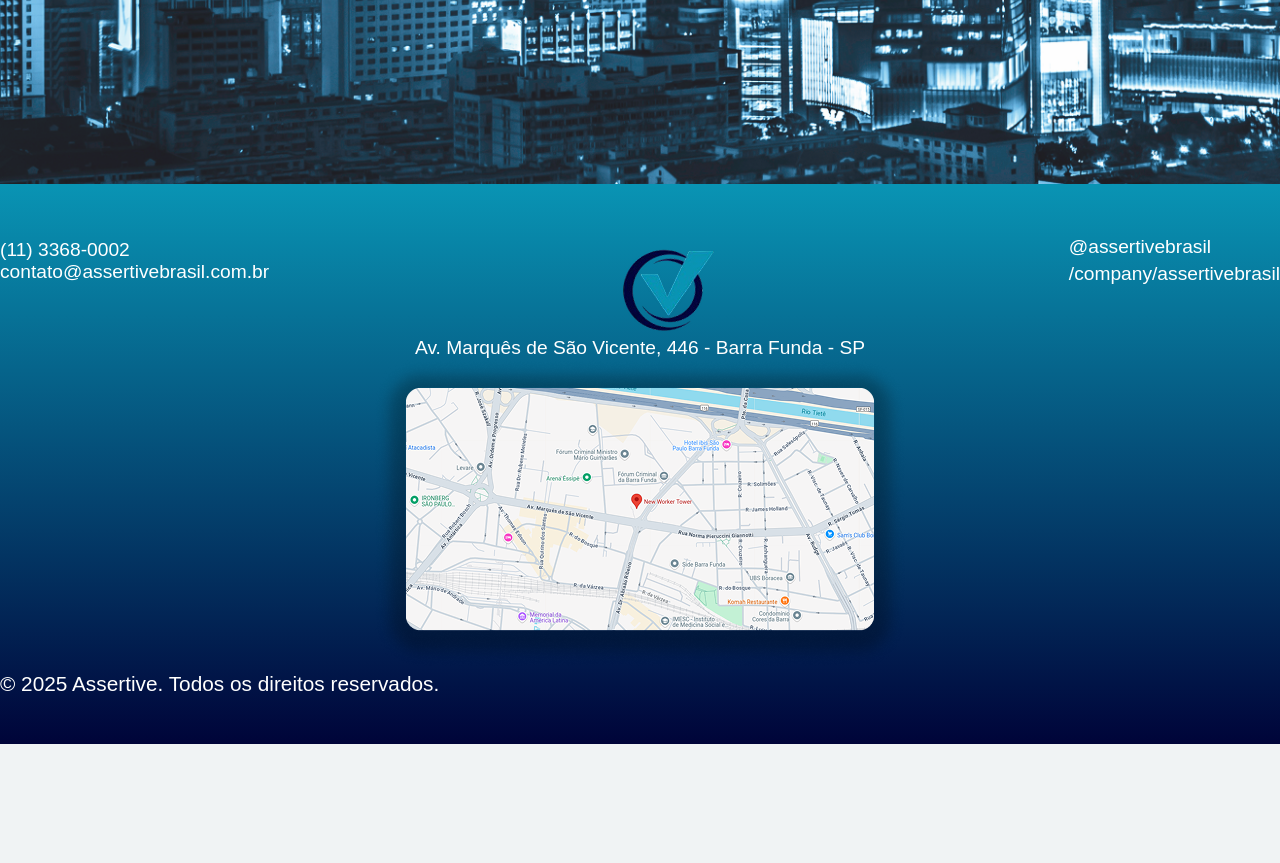
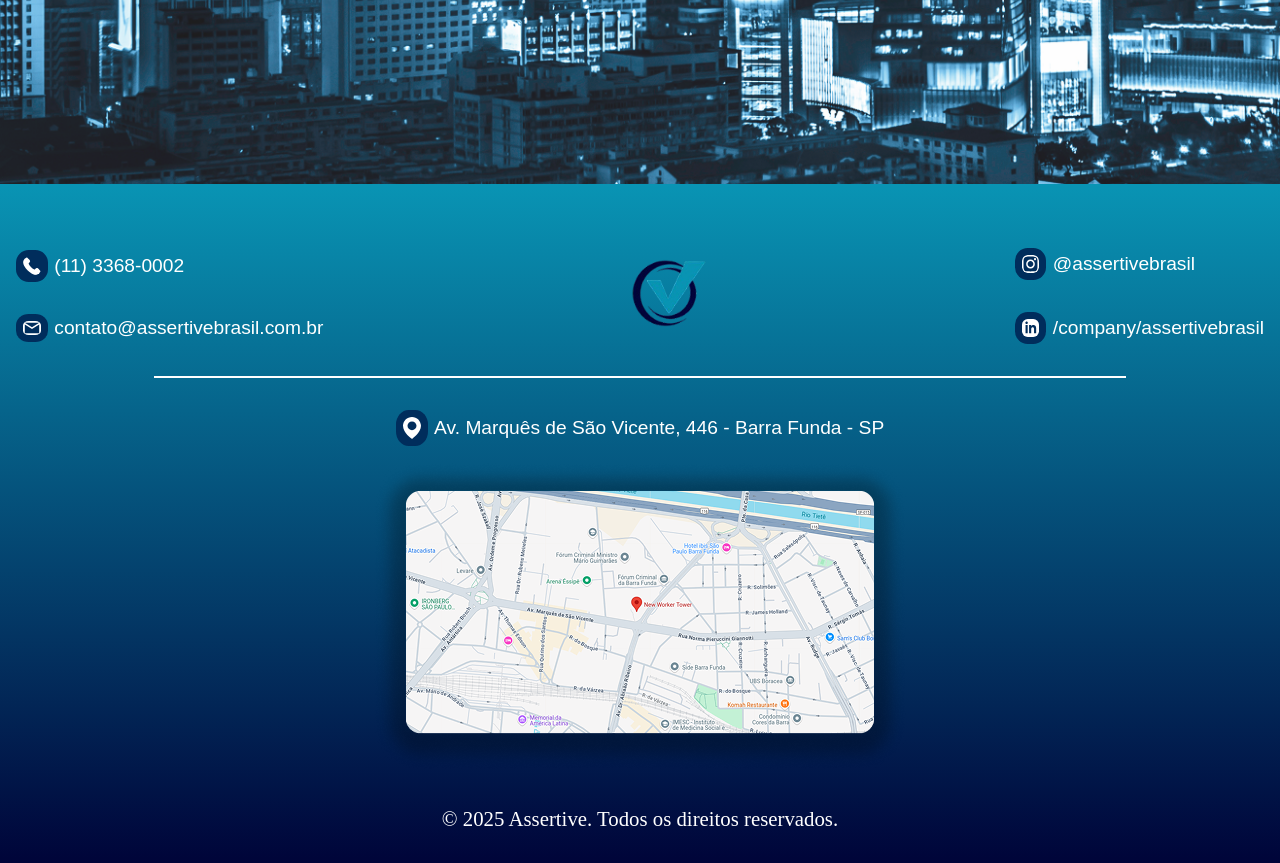
Before and after one commit to Beets-Jr/Assertive, a PHP site: page /HTML/SobreNos.html in a window 1280 px wide. Shown: the part 680-1543 px from the top of the page. Before the commit the page ends 1424 px from the top, so only its background shows below. Run offline with PHP 8.4, Linux system fonts and the light colour scheme.

Commit message:
footer estilizada e bem estruturada

```diff
--- a/CSS/sobreNos.css
+++ b/CSS/sobreNos.css
@@ -180,46 +180,75 @@
 }
 
 footer {
-    height: 70vh;
     display: flex;
     flex-direction: column;
-    background: #0994B4;
     background: linear-gradient(180deg, rgba(9, 148, 180, 1) 0%, rgba(0, 4, 57, 1) 100%);
+    padding: 2rem;
 }
 
 .footer-content {
     color: white;
     font-family: var(--fonte-assertive);
     font-size: 1.2rem;
+
 }
 
-.footer-content .redes-sociais a {
-    display: block;
-    margin: 5px 0;
-    color: inherit;
-    font-family: inherit;
-    text-decoration: none;
+.footer-content .img-icon {
+    display: inline-block;
+    background-color: #002D5C;
+    border-radius: 40%;
+    padding: 7px;
+    width: 1.4vw;
+    transition: transform 0.3s ease, filter 0.3s ease;
+    vertical-align: middle;
+    cursor: pointer;
+}
+
+.footer-content .img-icon:hover {
+    transform: scale(1.2);
+    filter: brightness(1.2);
 }
 
 .footer-top {
     display: flex;
-  justify-content: space-between;
+    justify-content: center;
     align-items: center;
-  flex-wrap: wrap;
+    /* flex-wrap: wrap; */
+    width: 80%;
+    margin: 4vh auto;
+    gap: 24vw;
+    border-bottom: 2px solid white;
+    padding-bottom: 2rem;
 }
 
-.logo-footer {
+ .info-contato p, .endereco p {
     display: flex;
-    justify-content: center;
     align-items: center;
-    margin-top: 8vh;
-    max-width: 4vw;
-    height: auto;
+    gap: 0.5vw;
+}
+
+.redes-sociais a {
+    display: flex;
+    align-items: center;
+    gap: 0.5vw;
+    color: inherit;
+    text-decoration: none;
+}
+
+.info-contato, .redes-sociais {
+    display: flex;
+    flex-direction: column;
+    gap: 4vh;
+}
+
+
+.logo-footer img {
+    max-width: 6vw;
     transition: transform 0.3s ease, filter 0.3s ease;
     cursor: pointer;
 }
 
-.logo-footer:hover {
+.logo-footer img:hover {
     transform: scale(1.05);
     filter: brightness(1.2);
 }
@@ -228,13 +257,50 @@
     display: flex;
     flex-direction: column;
     align-items: center;
+    margin-top: 2rem;
 }
 
+.mapa img {
+    max-width: 100%;
+    height: auto;
+    margin-top: 1rem;
+    border-radius: 8px;
+    transition: transform 0.3s ease, box-shadow 0.3s ease;
+}
+
+.mapa img:hover {
+    transform: scale(1.05);
+    box-shadow: 0 0 20px rgba(0, 0, 0, 0.5);
+}
+
+
 .footer-bottom {
+    margin-top: 2rem;
+    text-align: center;
+    font-size: 1.3rem;
     color: white;
-    font-family: var(--fonte-assertive);
-    font-size: 1.3rem;
 }
+
+.copiado-msg {
+  display: none;
+  margin-left: 10px;
+  color: lightblue;
+  font-size: 0.8em;
+}
+
+@media (max-width: 768px) {
+    .footer-top {
+        flex-direction: column;
+        align-items: center;
+        gap: 2rem;
+    }
+
+    .info-contato, .redes-sociais {
+        align-items: center;
+        text-align: center;
+    }
+}
+
 
 
 /* end parte Thales */
--- a/HTML/SobreNos.html
+++ b/HTML/SobreNos.html
@@ -62,33 +62,47 @@
     <div class="footer-top">
 
       <div class="info-contato">
-        <p> (11) 3368-0002 </p>
-        <p> contato@assertivebrasil.com.br </p>
+        <p onclick="copiarTexto('(11) 3368-0002', this)">
+          <img class="img-icon" src="../imgs/telefone-Vector.svg" alt="Telefone">
+          (11) 3368-0002 <span class="copiado-msg"> Copiado! </span>
+        </p>
+        <p onclick="copiarTexto('contato@assertivebrasil.com.br', this)">
+          <img class="img-icon" src="../imgs/mail-Vector.svg" alt="Email">
+          contato@assertivebrasil.com.br <span class="copiado-msg"> Copiado! </span>
+        </p>
       </div>
 
       <div class="logo-footer">
-         <a href="home.html">
-          <img src="../imgs/logo-ksnip_20250416-205452-removebg-preview 1.png">
-         </a>
+        <a href="home.html">
+          <img src="../imgs/logo-ksnip_20250416-205452-removebg-preview 1.png" alt="Logo Assertive">
+        </a>
       </div>
 
       <div class="redes-sociais">
-        <a href="https://www.instagram.com/assertivebrasil/"> @assertivebrasil </a>
-        <a href="https://www.linkedin.com/company/assertivebrasil/"> /company/assertivebrasil </a>
+        <a href="https://www.instagram.com/assertivebrasil/" target="_blank">
+          <img class="img-icon" src="../imgs/ig-Icon.svg" alt="Instagram"> @assertivebrasil
+        </a>
+        <a href="https://www.linkedin.com/company/assertivebrasil/" target="_blank">
+          <img class="img-icon" src="../imgs/linkedin-Icon.svg" alt="LinkedIn"> /company/assertivebrasil
+        </a>
       </div>
 
     </div>
 
     <div class="localizacao-assertive">
-
       <div class="endereco">
-        <p> Av. Marquês de São Vicente, 446 - Barra Funda - SP </p>
+        <p onclick="copiarTexto('Av. Marquês de São Vicente, 446 - Barra Funda - SP', this)">
+          <img class="img-icon" src="../imgs/local-Icon.svg" alt="Localização">
+          Av. Marquês de São Vicente, 446 - Barra Funda - SP <span class="copiado-msg"> Copiado! </span>
+        </p>
       </div>
 
       <div class="mapa">
-        <img src="../imgs/localiza-ksnip_20250413-192008 1.png"
+        <a href="https://www.google.com/maps/dir/-23.5798528,-47.5365376/Av.+Marquês+de+S.+Vicente,+446+-+Várzea+da+Barra+Funda,+São+Paulo+-+SP,+01139-000/"
+           target="_blank">
+          <img src="../imgs/localiza-ksnip_20250413-192008 1.png" alt="Mapa da localização"/>
+        </a>
       </div>
-
     </div>
 
   </div>
@@ -97,8 +111,6 @@
     <p>© 2025 Assertive. Todos os direitos reservados.</p>
   </div>
 </footer>
-
-
 <!-- end Thales footer -->
   <script src="../JS/sobreNos.js"> </script>
 </body>
--- a/JS/sobreNos.js
+++ b/JS/sobreNos.js
@@ -1,8 +1,20 @@
 /* Parte Thales */
+function copiarTexto (texto, elemento) {
+  navigator.clipboard.writeText(texto).then(() => {
+    const msg = elemento.querySelector('.copiado-msg');
+    msg.style.display = 'inline';
+    setTimeout(() => {
+      msg.style.display = 'none';
+    }, 1500);
+  }).catch (err => {
+    console.error('Erro ao copiar: ', err);
+  });
+}
+
 const header = document.querySelector('header');
 
 window.addEventListener('scroll', () => {
-    if (window.scrollY <= 50) {  // Ajusta o valor conforme seu layout
+    if (window.scrollY <= 50) {
         header.classList.add('header-transparent');
     } else {
         header.classList.remove('header-transparent');
```
Lines whose indentation alone changed are shown as unchanged.
